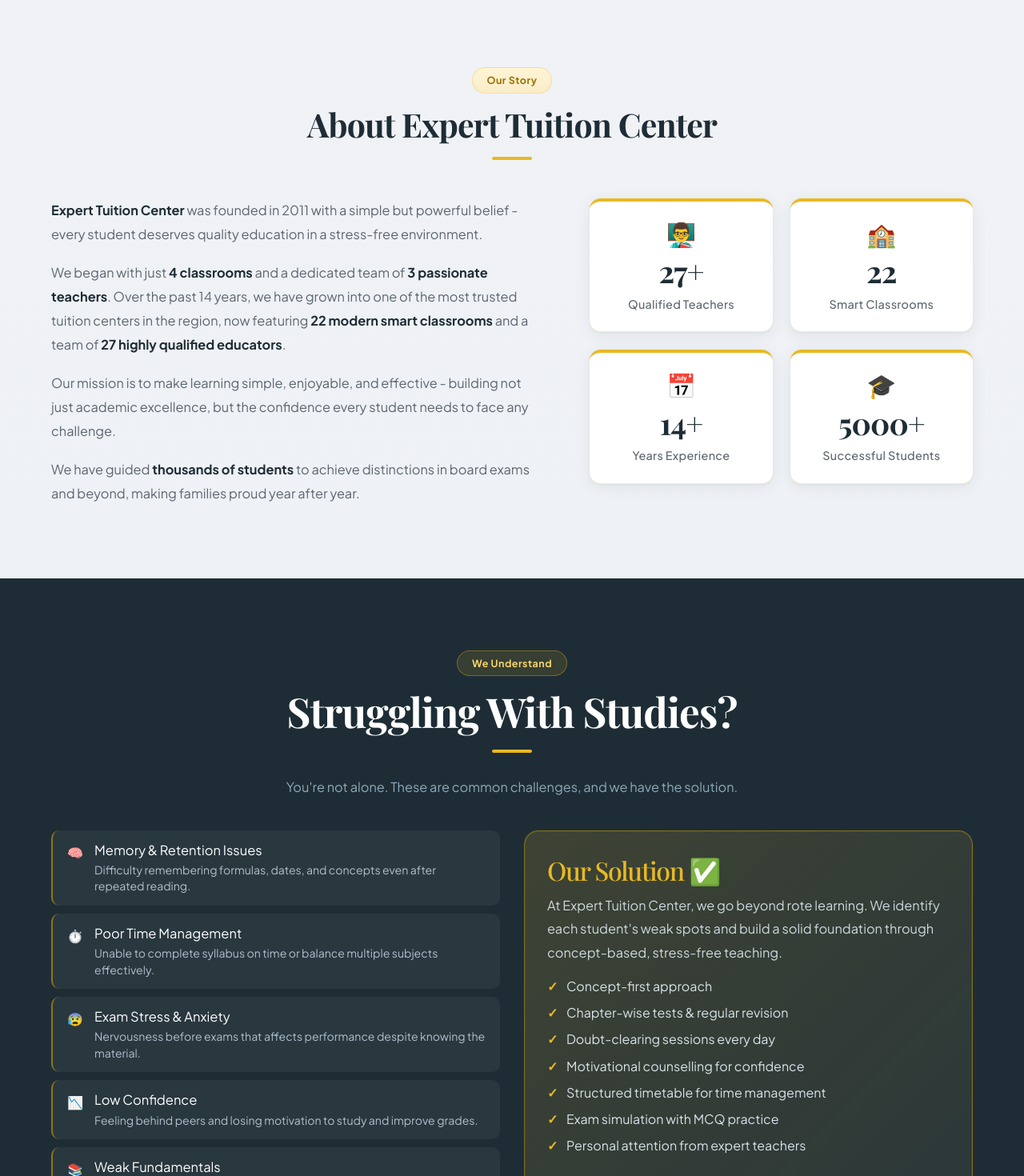
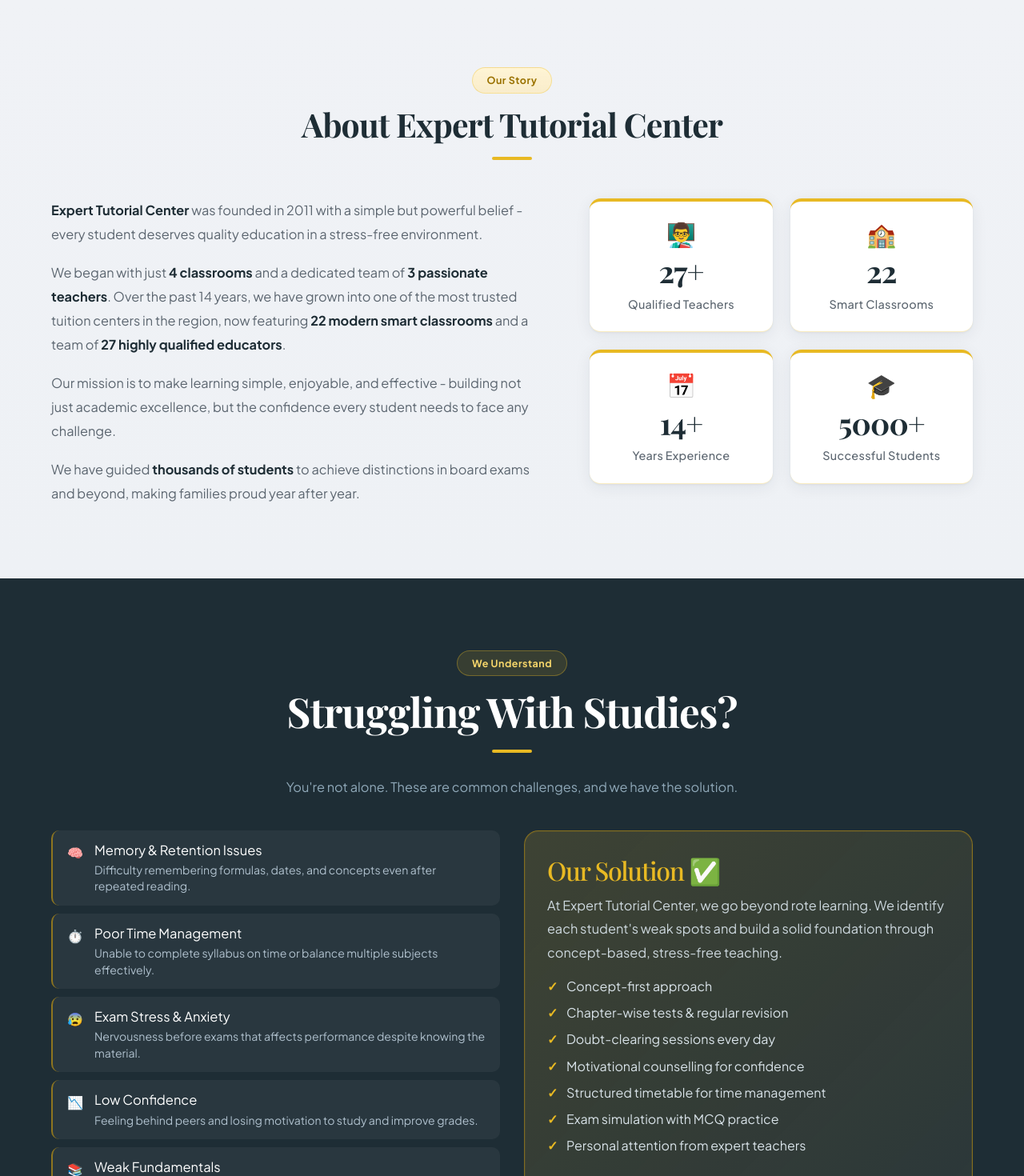
Before and after one commit to aniket-017/greenvalley, a React (Vite) app in the folder frontend/: page /classes in a window 1280 px wide. Shown: the part 800-2270 px from the top of the page at 80% size. Built offline with nearby package versions, Linux system fonts and the light colour scheme; the HTML template or start-up script is replaced by a standard one.

Commit message:
Update references from "Expert Tuition Center" to "Expert Tutorial Center" in the Classes component for consistency across the application.

```diff
--- a/frontend/src/pages/Classes.jsx
+++ b/frontend/src/pages/Classes.jsx
@@ -179,13 +179,13 @@ export default function Classes() {
       <section id="about">
         <div className="center">
           <span className="section-tag">Our Story</span>
-          <h2 className="section-title">About Expert Tuition Center</h2>
+          <h2 className="section-title">About Expert Tutorial Center</h2>
           <div className="gold-line" />
         </div>
         <div className="about-grid">
           <div className="about-story">
             <p>
-              <strong>Expert Tuition Center</strong> was founded in 2011 with a simple but powerful belief - every
+              <strong>Expert Tutorial Center</strong> was founded in 2011 with a simple but powerful belief - every
               student deserves quality education in a stress-free environment.
             </p>
             <p>
@@ -278,7 +278,7 @@ export default function Classes() {
           <div className="solution-box">
             <h3>Our Solution ✅</h3>
             <p>
-              At Expert Tuition Center, we go beyond rote learning. We identify each student&apos;s weak spots and build
+              At Expert Tutorial Center, we go beyond rote learning. We identify each student&apos;s weak spots and build
               a solid foundation through concept-based, stress-free teaching.
             </p>
             <ul className="solution-list">
@@ -515,7 +515,7 @@ export default function Classes() {
                 <div>
                   <span className="contact-item-label">Address</span>
                   <p className="contact-item-value">
-                    Expert Tuition Center, Mhada Colony, Behind A S. Club,Chhatrapati Sambhajinagar, Maharashtra 431136
+                    Expert Tutorial Center, Mhada Colony, Behind A S. Club,Chhatrapati Sambhajinagar, Maharashtra 431136
                   </p>
                 </div>
               </li>
```
